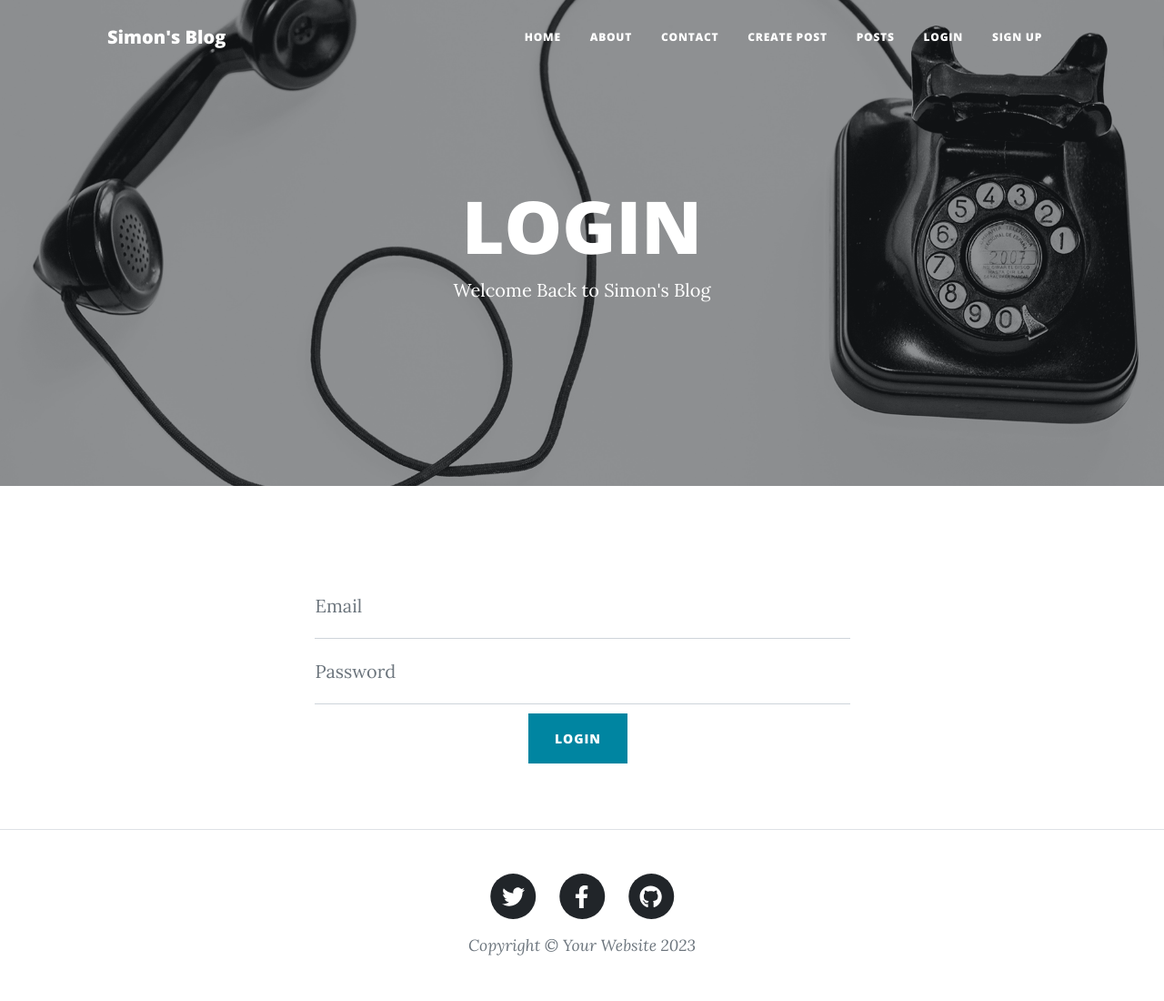
After one commit to SimonPradhan/DjangoSummer, a Django app: page /login/ in a window 1280 px wide. The commit adds this page. Shown: the whole page at 91% size. Run offline with Django 4.2, Linux system fonts and the light colour scheme; some libraries are stand-ins or nearby versions.

Commit message:
created login panel

```diff
--- /dev/null
+++ b/crud/Templates/crud/login.html
@@ -0,0 +1,86 @@
+{%extends 'base.html'%}
+{%load static%}
+{%block body%}
+<header class="masthead" style="background-image: url({%static 'assets/img/contact-bg.jpg'%})">
+    <div class="container position-relative px-4 px-lg-5">
+        <div class="row gx-4 gx-lg-5 justify-content-center">
+            <div class="col-md-10 col-lg-8 col-xl-7">
+                <div class="page-heading">
+                    <h1>LOGIN</h1>
+                    <span class="Password">Welcome Back to Simon's Blog</span>
+                </div>
+            </div>
+        </div>
+    </div>
+</header>
+<main class="mb-4">
+    <div class="container px-4 px-lg-5">
+        <div class="row gx-4 gx-lg-5 justify-content-center">
+            <div class="col-md-10 col-lg-8 col-xl-7">
+                <div class="my-5">
+                    <form id="loginform" method="post" data-sb-form-api-token="API_TOKEN">
+                        {%csrf_token%}
+                        <div class="form-floating">
+                            <input class="form-control" id="email" type="text" placeholder="Enter your email..."
+                                data-sb-validations="required" name="email" />
+                            <label for="email">Email</label>
+                            <div class="invalid-feedback" data-sb-feedback="email:required">
+                                A email is required.
+                            </div>
+                        </div>
+
+                        <div class="form-floating">
+                            <input class="form-control" id="Password" type="text" placeholder="Password..."
+                                data-sb-validations="required" name="Password"/>
+                            <label for="Password">Password</label>
+                            <div class="invalid-feedback" data-sb-feedback="Password:required">
+                                Password is required.
+                            </div>
+                            <div class="d-none" id="submitSuccessMessage">
+                                <div class="text-center mb-3">
+                                    <div class="fw-bolder">Form submission successful!</div>
+                                    To activate this form, sign up at
+                                    <br />
+                                    <a
+                                        href="https://startbootstrap.com/solution/contact-forms">https://startbootstrap.com/solution/contact-forms</a>
+                                </div>
+                            </div>
+                            <div class="d-none" id="submitErrorMessage">
+                                <div class="text-center text-danger mb-3">
+                                    Error sending message!
+                                </div>
+                            </div>
+                            <!-- Submit Button-->
+                            <button class="btn btn-primary text-uppercase" id="submit" type="submit">
+                                Login
+                            </button>
+                    </form>
+                </div>
+            </div>
+        </div>
+    </div>
+</main>
+<style>
+    button{
+        display: flex;
+        justify-content: center;
+        margin-top: 10px;
+        margin-left: 40%;
+    }
+</style>
+<!-- <div class="loginform">
+    <form method="Post">
+        First Name: <input type="text" name="firstName" required><br>
+        Last Name: <input type="text" name="lastName" required><br>
+        Email: <input type="email" name="email" required><br>
+        Phone No: <input type="number" name="phoneNumber" required><br>
+    </form>
+</div>
+<style>
+    .loginform{
+        display: flex;
+        justify-content: center;
+        align-items: center;
+    }
+</style> -->
+{%endblock%}
--- a/crud/urls.py
+++ b/crud/urls.py
@@ -1,5 +1,5 @@
 from django.urls import path
-from .views import index, about, create, contacts, partData, delete, update, post
+from .views import index, about, create, contacts, partData, delete, update, post, login
 
 app_name="crud"
 urlpatterns = [
@@ -11,4 +11,5 @@ urlpatterns = [
     path("delete/<int:id>/", delete, name="delete"),
     path("update/<int:id>/", update, name="update"),
     path("post/", post, name="post"),
+    path("login/", login, name="login")
 ]
--- a/crud/views.py
+++ b/crud/views.py
@@ -54,3 +54,9 @@ def contacts(request):
 
 def post(request):
     return render(request, "crud/post.html")
+
+def signup(request):
+    pass
+
+def login(request):
+    return render(request, "crud/login.html")
--- a/firstProject/templates/nav.html
+++ b/firstProject/templates/nav.html
@@ -21,7 +21,7 @@
                             <li class="nav-item"><a class="nav-link px-lg-3 py-3 py-lg-4" href="{%url 'crud:contacts'%}">Contact</a></li>
                             <li class="nav-item"><a class="nav-link px-lg-3 py-3 py-lg-4" href="{%url 'crud:create'%}">Create Post</a></li>
                             <li class="nav-item"><a class="nav-link px-lg-3 py-3 py-lg-4" href="{%url 'crud:post'%}">Posts</a></li>
-                            <li class="nav-item"><a class="nav-link px-lg-3 py-3 py-lg-4" href="contact.html">Login</a></li>
+                            <li class="nav-item"><a class="nav-link px-lg-3 py-3 py-lg-4" href="{%url 'crud:login'%}">Login</a></li>
                             <li class="nav-item"><a class="nav-link px-lg-3 py-3 py-lg-4" href="contact.html">Sign Up</a></li>
 
                         </ul>
```
Also changed, not shown: crud/Templates/crud/home.html (+5 -5 lines), crud/models.py (+9 -0 lines), crud/migrations/0005_user.py (added).
